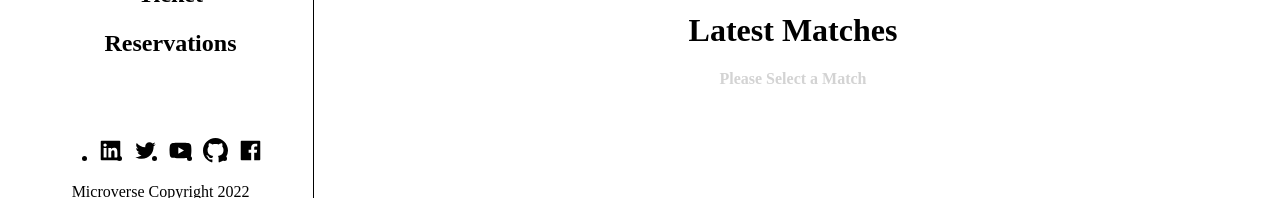
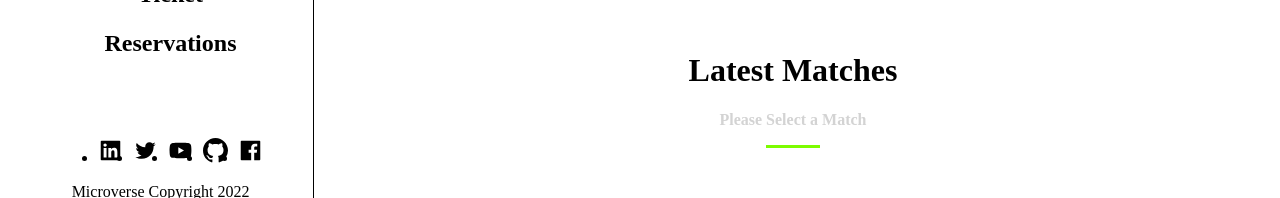
Before and after one commit to Carshy/football-ticketing-frontend-app, a React (Create React App) app: page / in a window 1280 px wide. Shown: the part 337-535 px from the top of the page. Built offline with nearby package versions, Linux system fonts and the light colour scheme; no server answers.

Commit message:
update home page styles

```diff
--- a/src/components/pages/styles/home.scss
+++ b/src/components/pages/styles/home.scss
@@ -9,7 +9,15 @@
   flex-direction: row;
   overflow: hidden;
   white-space: nowrap;
-  margin-top: 100px;
+}
+
+.selection-list::after {
+  content: "";
+  display: block;
+  margin: 0 auto;
+  width: 6%;
+  padding-top: 1rem;
+  border-bottom: 3px solid lawngreen;
 }
 
 .gameDiv {
@@ -48,3 +56,7 @@
 .selection-list {
   color: #d3d3d3;
 }
+
+.gamePic {
+  cursor: pointer;
+}
```
